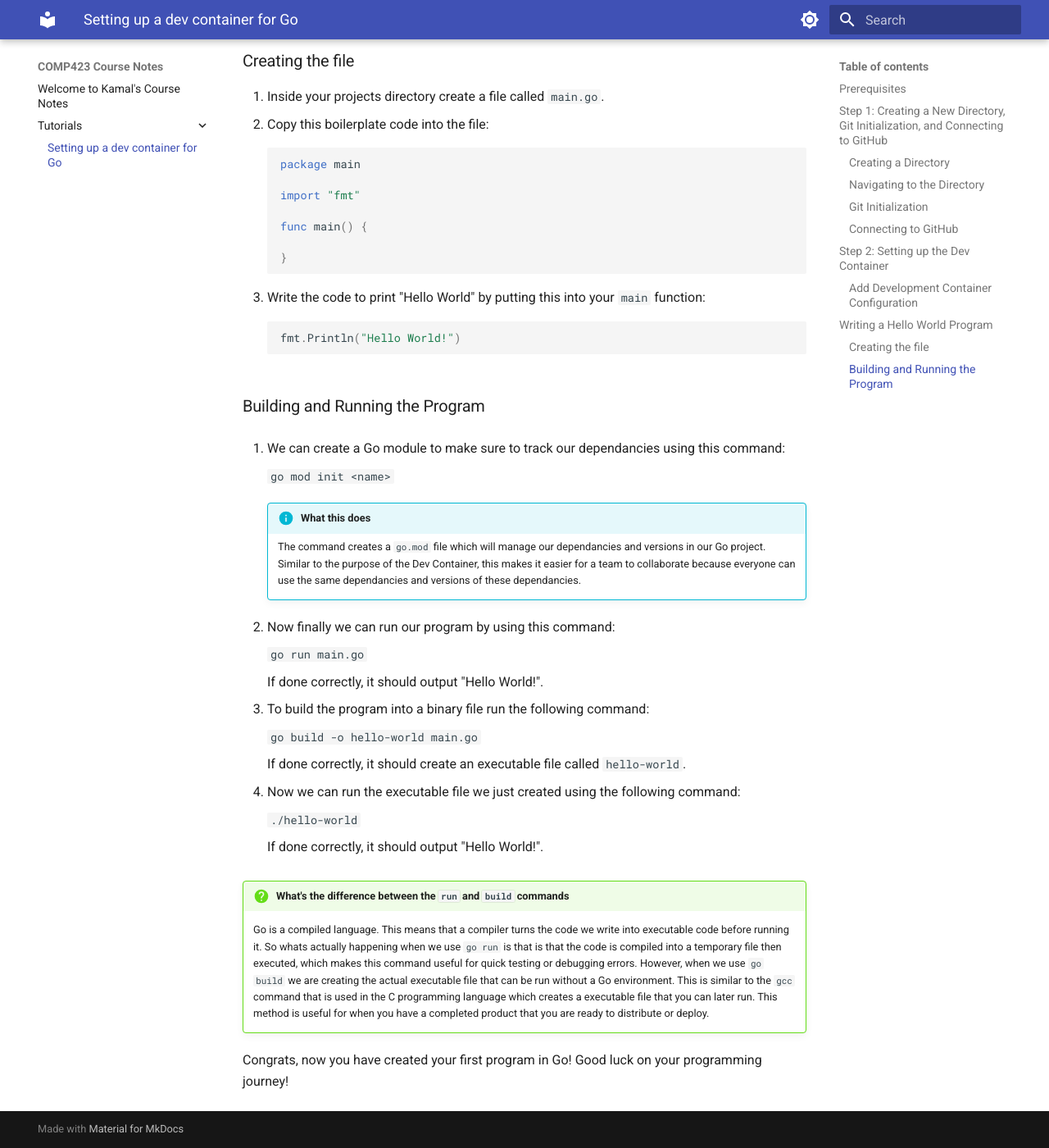
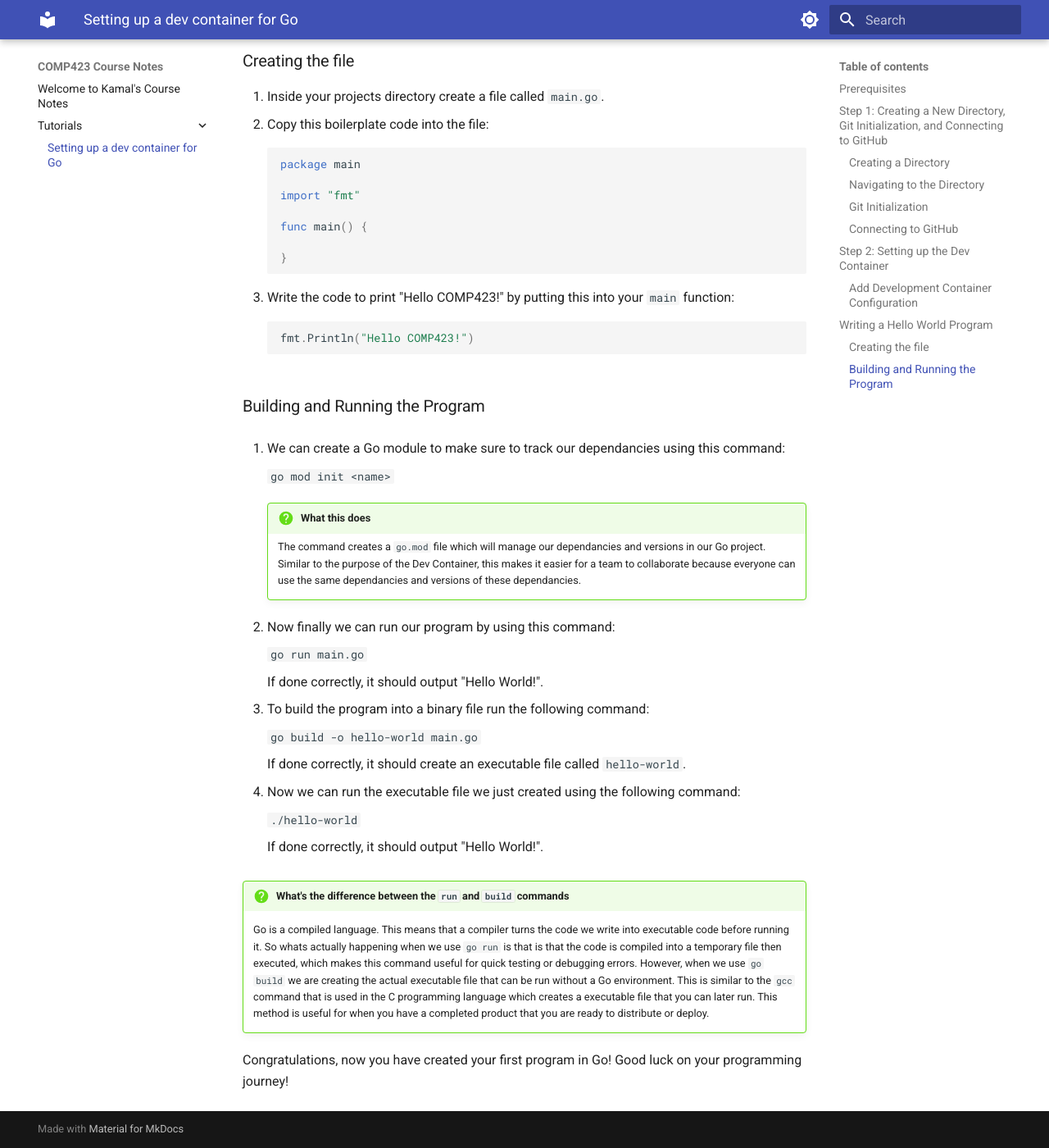
Before and after one commit to Kamal135792/comp423-course-notes, an MkDocs documentation site: the page built from docs/tutorials/go-setup.md, in a window 1280 px wide and 1400 px high, scrolled down 3797 px. Shown: the whole window at 82% size. Built offline with MkDocs 1.6.1 and Material for MkDocs 9.7.7, drawn with Linux system fonts in a browser that asks for light colours.

Commit message:
changed incorrect print statement, and changed icon types!

````diff
--- a/docs/tutorials/go-setup.md
+++ b/docs/tutorials/go-setup.md
@@ -116,15 +116,15 @@ Now we have a project that uses git for version control and GitHub to host our c
 7. Inside the devcontainer.json file add the following code:
 
     ```json
-        {
+    {
     "name": "go project",
     "image": "mcr.microsoft.com/devcontainers/go:latest",
     "customizations": {
-        "vscode": {
-        "settings": {},
-        "extensions": ["golang.Go"]
+            "vscode": {
+            "settings": {},
+            "extensions": ["golang.Go"]
+            }
         }
-    }
     }
     ```
 
@@ -158,10 +158,10 @@ Now we have a project that uses git for version control and GitHub to host our c
     }
     ```
 
-3. Write the code to print "Hello World" by putting this into your ``main`` function:
+3. Write the code to print "Hello COMP423!" by putting this into your ``main`` function:
 
     ```Go
-    fmt.Println("Hello World!")
+    fmt.Println("Hello COMP423!")
     ```
 
 ### Building and Running the Program ###
@@ -195,4 +195,4 @@ Now we have a project that uses git for version control and GitHub to host our c
     Go is a compiled language. This means that a compiler turns the code we write into executable code before running it. So whats actually happening when we use `go run` is that is that the code is compiled into a temporary file then executed, which makes this command useful for quick testing or debugging errors. However, when we use `go build` we are creating the actual executable file that can be run without a Go environment. This is similar to the `gcc` command that is used in the C programming language which creates a executable file that you can later run. This method is useful for when you have a completed product that you are ready to distribute or deploy.
 
 
-Congrats, now you have created your first program in Go! Good luck on your programming journey!
+Congratulations, now you have created your first program in Go! Good luck on your programming journey!
````
Also changed, not shown: other parts of docs/tutorials/go-setup.md (+3 -3 lines).
